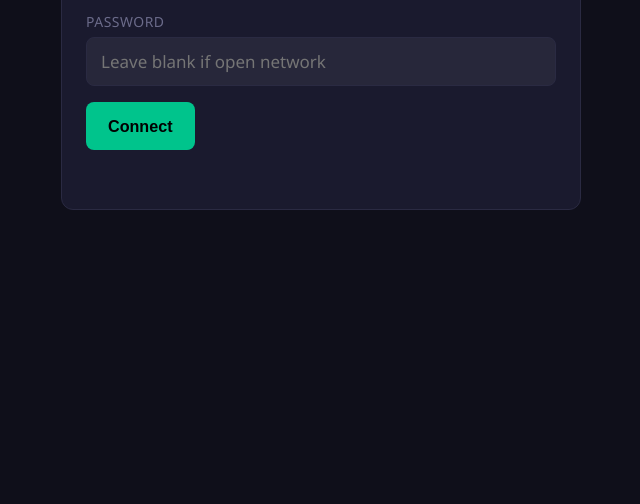
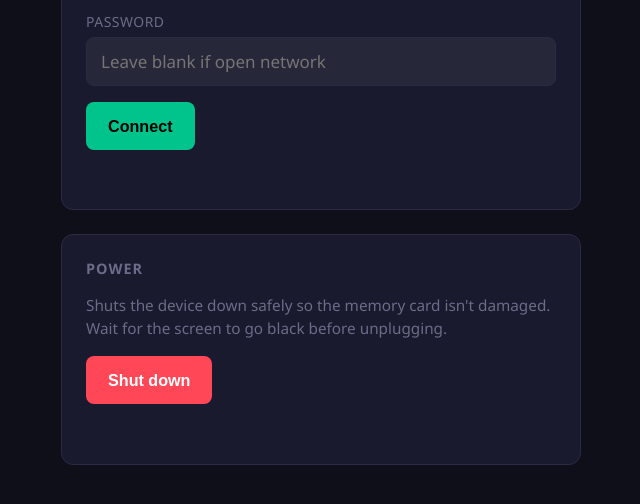
Before and after one commit to JoshuaCattaruzza/orderbox-pi, a Flask app: page /settings in a window 1280 px wide. Shown: the part 444-948 px from the top of the page, without its empty margins (319-959 px from the left). Run offline with Flask 3, Linux system fonts and the light colour scheme.

Commit message:
Add a shutdown button to the settings page
The Pi's SD card has corrupted four times, most plausibly from staff
unplugging the box without a clean shutdown — there was no way to power
it off properly from the touchscreen. Settings now has a Power card
with a two-step confirm (arm on first tap, 10s auto-disarm, explicit
Cancel) that calls POST /api/system/shutdown.

The route fires shutdown via a detached Popen with a 1s delay so the
HTTP response reaches the browser before systemd stops Flask; a
blocking run would report failure even when the shutdown worked.
install.sh grants passwordless /usr/sbin/shutdown via a sudoers
drop-in — already-provisioned Pis need that line added manually.

The endpoint is unauthenticated like the rest of the app, protected by
the loopback-only bind: only the kiosk's own touchscreen can reach it.

```diff
--- a/main.py
+++ b/main.py
@@ -262,6 +262,25 @@ def wifi_connect():
         return jsonify({"error": str(e)}), 500
 
 
+@app.route("/api/system/shutdown", methods=["POST"])
+def system_shutdown():
+    log.info("Shutdown requested from settings page")
+    try:
+        # Detached, with a short delay, so the HTTP response reaches the
+        # browser before systemd starts stopping this process — a blocking
+        # subprocess.run would make the UI show a failed request even though
+        # the shutdown worked. Needs the orderbox-shutdown sudoers drop-in
+        # (see scripts/install.sh).
+        subprocess.Popen(
+            ["sh", "-c", "sleep 1; sudo /usr/sbin/shutdown -h now"],
+            start_new_session=True,
+        )
+        return jsonify({"ok": True})
+    except Exception as e:
+        log.exception("Shutdown failed")
+        return jsonify({"error": str(e)}), 500
+
+
 
 
 
--- a/templates/settings.html
+++ b/templates/settings.html
@@ -127,6 +127,9 @@
     .btn:disabled { opacity: 0.4; }
     .btn-green { background: var(--green); color: #000; }
     .btn-muted { background: var(--border); color: var(--text); }
+    .btn-red   { background: var(--red); color: #fff; }
+    .card-note { font-size: 0.9rem; color: var(--muted); margin-bottom: 16px; line-height: 1.5; }
+    .card-msg  { margin-top: 14px; font-size: 0.9rem; min-height: 1.4em; }
     #msg { margin-top: 14px; font-size: 0.9rem; min-height: 1.4em; }
     .msg-ok  { color: var(--green); }
     .msg-err { color: var(--red); }
@@ -213,6 +216,19 @@
         <button class="btn btn-green" id="connect-btn" onclick="connectWifi()">Connect</button>
       </div>
       <div id="msg"></div>
+    </div>
+
+    <div class="card">
+      <h2>Power</h2>
+      <div class="card-note">
+        Shuts the device down safely so the memory card isn't damaged.
+        Wait for the screen to go black before unplugging.
+      </div>
+      <div class="btn-row">
+        <button class="btn btn-red" id="shutdown-btn" onclick="shutdownDevice()">Shut down</button>
+        <button class="btn btn-muted" id="shutdown-cancel" onclick="shutdownCancel()" style="display:none">Cancel</button>
+      </div>
+      <div class="card-msg" id="power-msg"></div>
     </div>
   </div>
 
@@ -317,6 +333,57 @@
           btn.disabled = false;
           btn.textContent = 'Connect';
           setMsg('Request failed', false);
+        });
+    };
+
+    /* ── Power ── */
+    var _shutdownArmed = false, _shutdownTimer = null;
+
+    function powerMsg(text, ok) {
+      var el = document.getElementById('power-msg');
+      el.textContent = text;
+      el.className = 'card-msg ' + (ok ? 'msg-ok' : 'msg-err');
+    }
+
+    window.shutdownCancel = function () {
+      _shutdownArmed = false;
+      clearTimeout(_shutdownTimer);
+      document.getElementById('shutdown-btn').textContent = 'Shut down';
+      document.getElementById('shutdown-cancel').style.display = 'none';
+      powerMsg('', true);
+    };
+
+    window.shutdownDevice = function () {
+      var btn = document.getElementById('shutdown-btn');
+      if (!_shutdownArmed) {
+        // Two-step confirm: arm on first tap, auto-disarm after 10s.
+        _shutdownArmed = true;
+        btn.textContent = 'Tap again to confirm';
+        document.getElementById('shutdown-cancel').style.display = '';
+        _shutdownTimer = setTimeout(window.shutdownCancel, 10000);
+        return;
+      }
+      clearTimeout(_shutdownTimer);
+      btn.disabled = true;
+      btn.textContent = 'Shutting down…';
+      document.getElementById('shutdown-cancel').style.display = 'none';
+      fetch('/api/system/shutdown', { method: 'POST' })
+        .then(function (r) { return r.json(); })
+        .then(function (d) {
+          if (d.ok) {
+            powerMsg('Shutting down — wait for the screen to go black, then it\'s safe to unplug.', true);
+          } else {
+            btn.disabled = false;
+            btn.textContent = 'Shut down';
+            _shutdownArmed = false;
+            powerMsg(d.error || 'Shutdown failed', false);
+          }
+        })
+        .catch(function () {
+          btn.disabled = false;
+          btn.textContent = 'Shut down';
+          _shutdownArmed = false;
+          powerMsg('Request failed', false);
         });
     };
 
```
Also changed, not shown: 1 other file.
